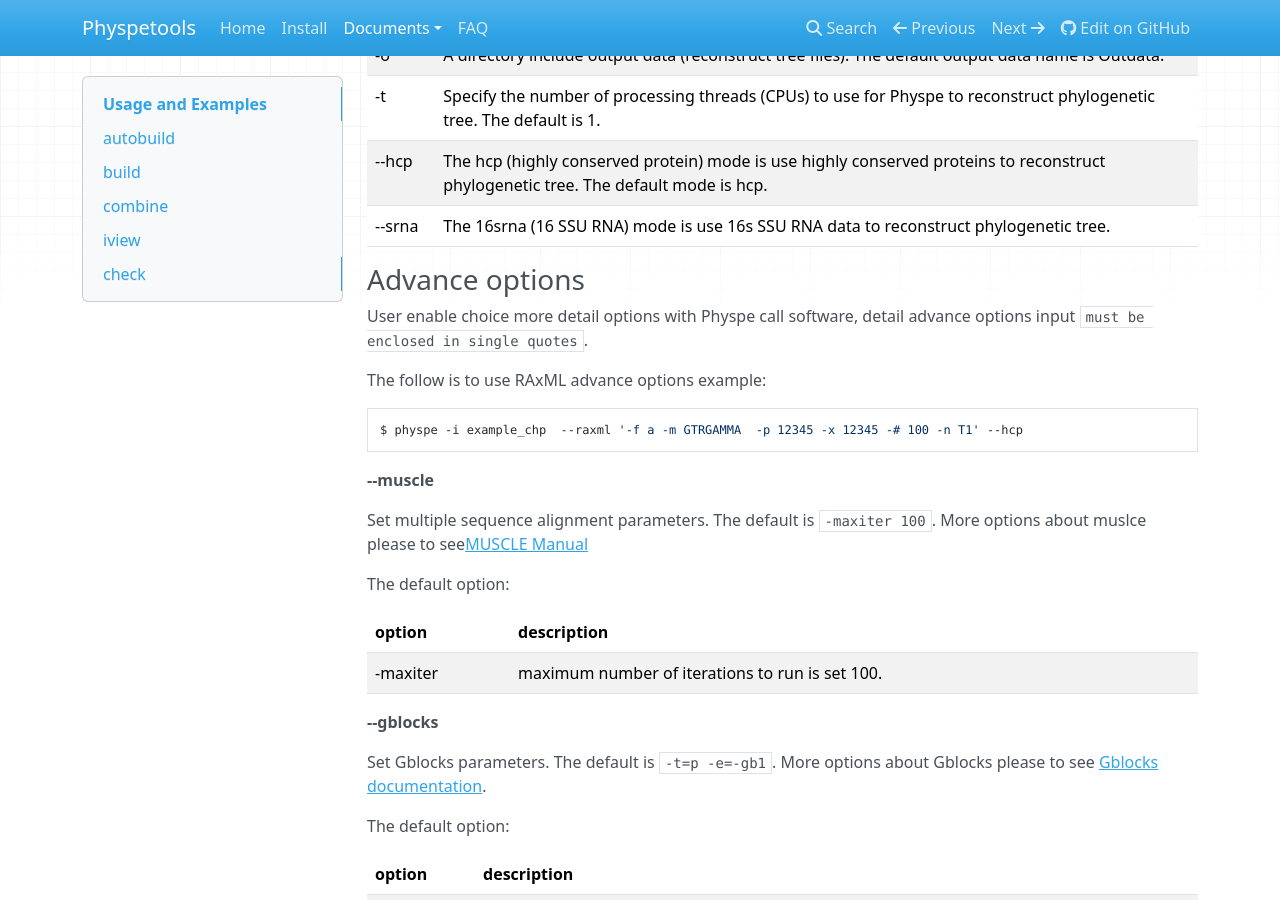
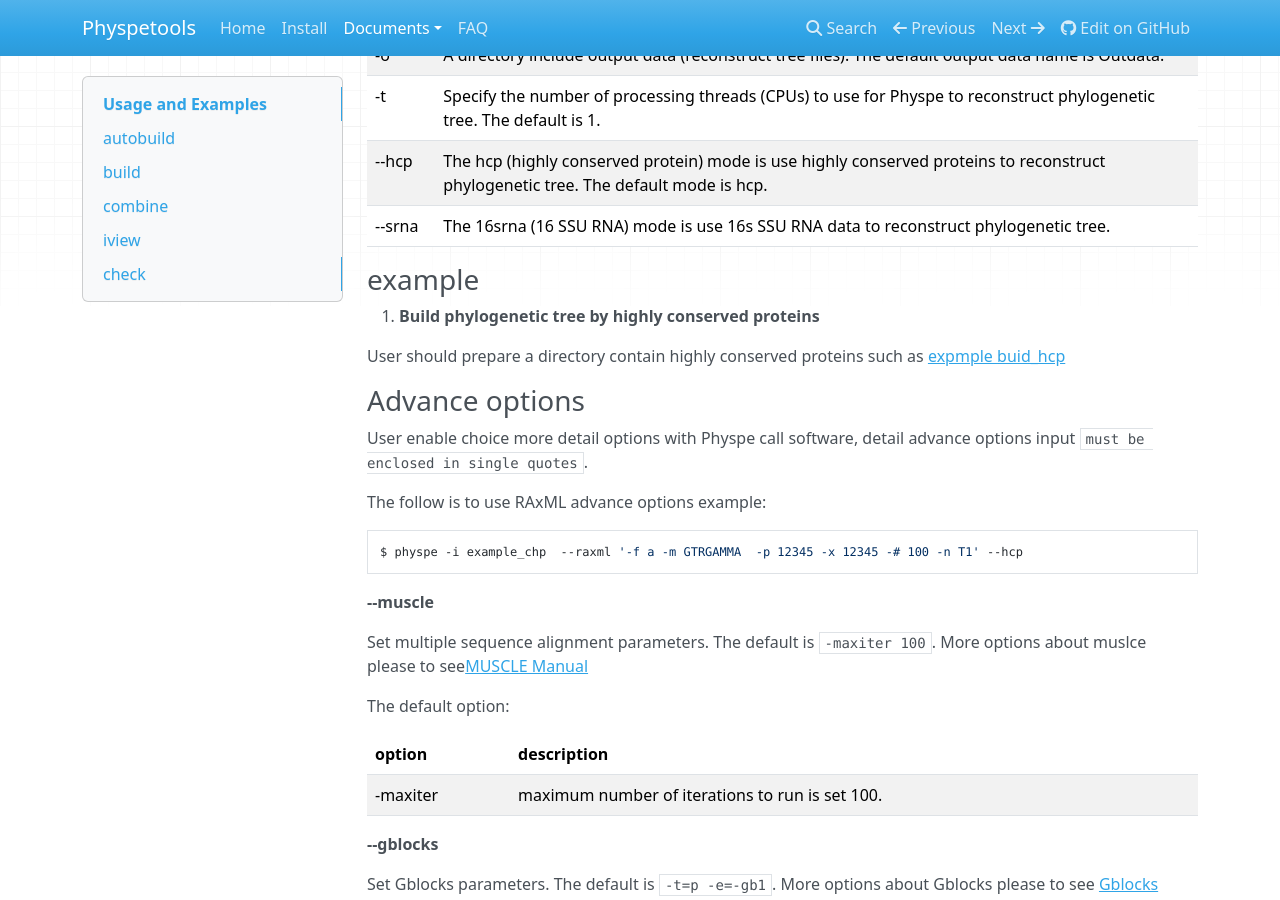
Before and after one commit to yangfangs/physpetools, an MkDocs documentation site: the page built from docs/docs/usage.md, in a window 1280 px wide and 900 px high, scrolled down 5509 px. Built offline with MkDocs 1.6.1, drawn with Linux system fonts in a browser that asks for light colours; nearby versions of some CDN libraries; old or Windows-style settings are respelled for this version of MkDocs.

Commit message:
update docs

````diff
--- a/docs/docs/usage.md
+++ b/docs/docs/usage.md
@@ -120,7 +120,7 @@ Outdata/
         + concatenate.fasta-gb1.phy: Convert FASTA format to PHYLIP format
 
 
-2. **Auto build phylogenetic tree by 16s SSU RNA:**
+2.  **Auto build phylogenetic tree by 16s SSU RNA:**
 
 
 ```bash
@@ -270,6 +270,17 @@ $ physpe build -i example_16s_ssurna.fasta -o output --sran
 |  --srna |  The 16srna (16 SSU RNA) mode is use 16s SSU RNA data to reconstruct phylogenetic tree.                                              |
 
 
+### example
+
+1. **Build phylogenetic tree by highly conserved proteins**
+
+User should prepare a directory contain highly conserved proteins such as [expmple buid_hcp][3]
+
+
+
+
+
+
 ### Advance options
 
 User enable choice more detail options with Physpe call software, detail advance options input
@@ -405,3 +416,4 @@ $ physpe check -i organism_example_list.txt -out check --ehcp
 
 [1]: example/organism_example_list.txt
 [2]: http://www.genome.jp/kegg/catalog/org_list.html
+[3]: example/example_build_hcp.tar.gz
````
Also changed, not shown: 1 other file.
